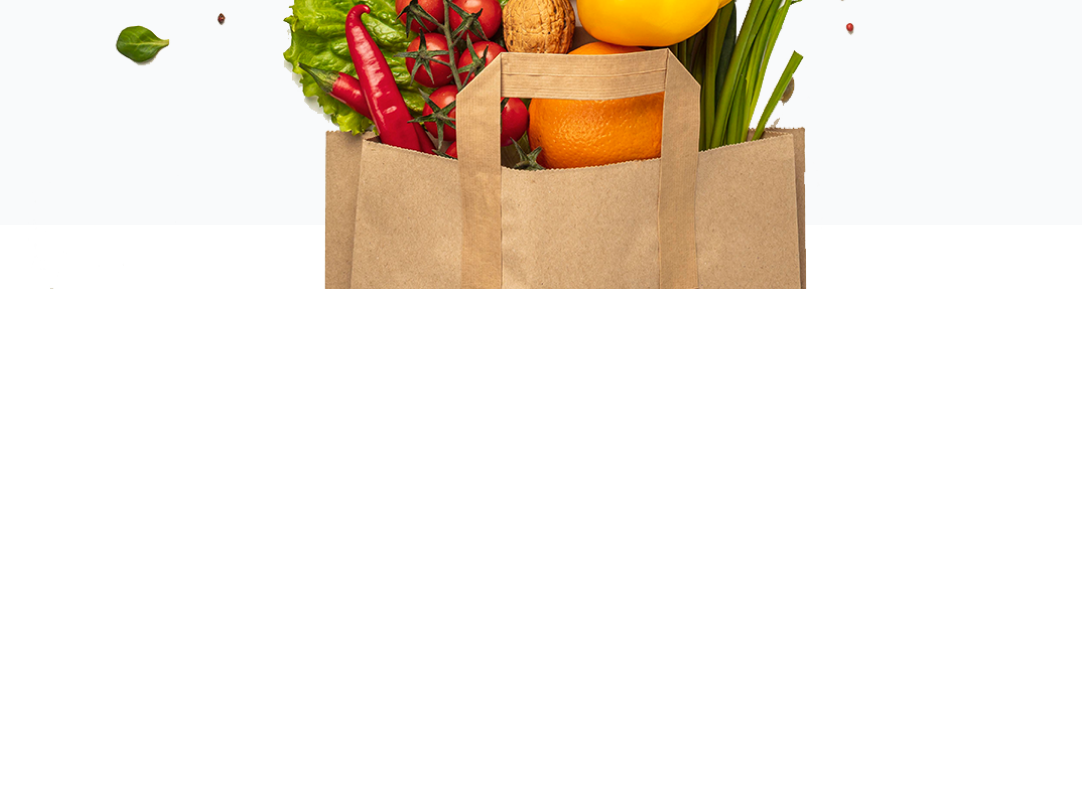
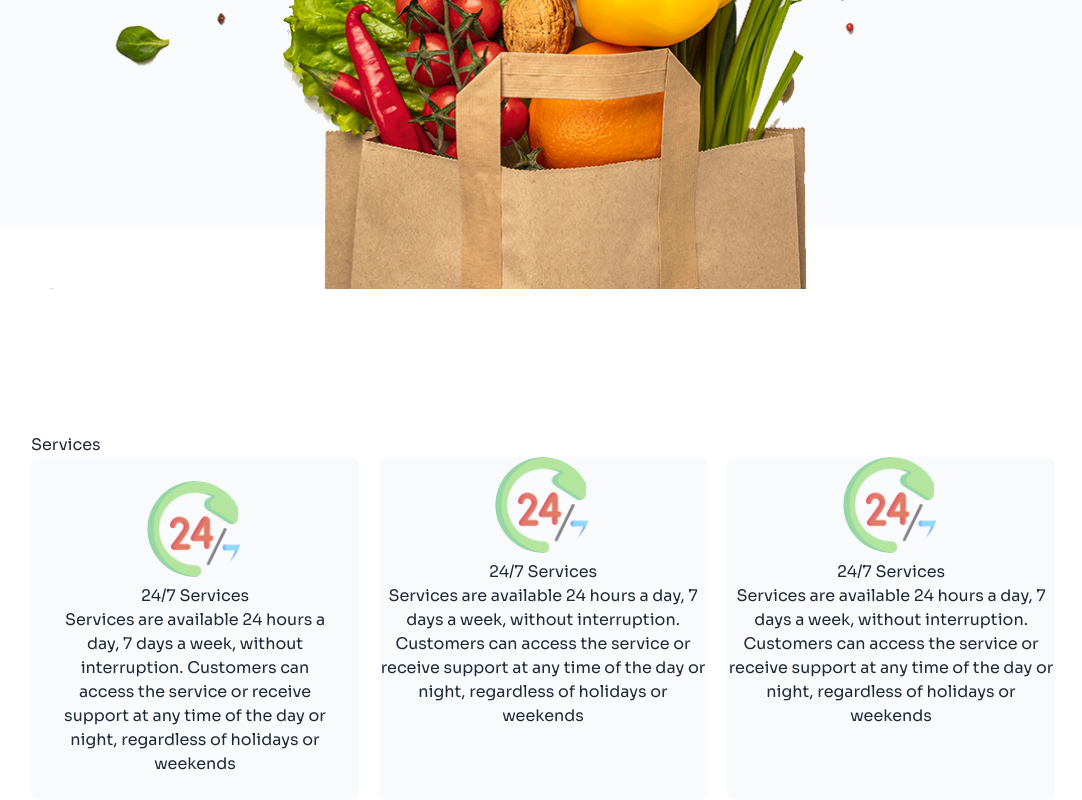
Before and after one commit to masumhs73/assignment-3, a plain HTML site: page index.html in a window 1280 px wide. Shown: the part 954-1754 px from the top of the page, without its empty margins (97-1179 px from the left). Before the commit the page ends 1275 px from the top, so only its background shows below. Drawn offline with nearby package versions, Linux system fonts and the light colour scheme.

Commit message:
added service section

```diff
--- a/index.html
+++ b/index.html
@@ -37,9 +37,9 @@
 </head>
 
 <body class="font-sora">
-    <header class="bg-gray-50 mb-24">
+    <header class="bg-gray-50 mb-52">
         <nav
-            class="relative flex flex-col sm:flex-row sm:justify-between sm:items-center max-w-screen-lg mx-auto py-4 px-2 mb-16 border-b-2 border-green-600 md:border-none">
+            class="relative flex flex-col sm:flex-row sm:justify-between sm:items-center max-w-screen-lg mx-auto  py-4 px-2 mb-16 border-b-2 border-green-600 md:border-none">
             <!-- nav logo -->
             <div>
                 <img src="c2-assets/logo-header.png" alt="">
@@ -80,6 +80,40 @@
                 <img class="mt-10 md:-mb-16" src="c2-assets/hero-vegetables.png" alt="">
             </div>
     </header>
+
+    <main class="max-w-screen-lg mx-auto">
+        <!-- Service section -->
+         <h2>Services</h2>
+         <div class="grid grid-cols-3 gap-5">
+            <div class="border-solid rounded-lg bg-gray-50 text-center p-6">
+                <div class="avatar">
+                    <div class="w-24 rounded-full">
+                      <img src="c2-assets/service.png" />
+                    </div>
+                  </div>
+                  <h3>24/7 Services</h3>
+                  <p>Services are available 24 hours a day, 7 days a week, without interruption. Customers can access the service or receive support at any time of the day or night, regardless of holidays or weekends</p>
+             </div>
+            <div class="border-solid rounded-lg bg-gray-50 text-center">
+                <div class="avatar">
+                    <div class="w-24 rounded-full">
+                      <img src="c2-assets/service.png" />
+                    </div>
+                  </div>
+                  <h3>24/7 Services</h3>
+                  <p>Services are available 24 hours a day, 7 days a week, without interruption. Customers can access the service or receive support at any time of the day or night, regardless of holidays or weekends</p>
+             </div>
+            <div class="border-solid rounded-lg bg-gray-50 text-center">
+                <div class="avatar">
+                    <div class="w-24 rounded-full">
+                      <img src="c2-assets/service.png" />
+                    </div>
+                  </div>
+                  <h3>24/7 Services</h3>
+                  <p>Services are available 24 hours a day, 7 days a week, without interruption. Customers can access the service or receive support at any time of the day or night, regardless of holidays or weekends</p>
+             </div>
+         </div>
+    </main>
 </body>
 
 </html>
```
